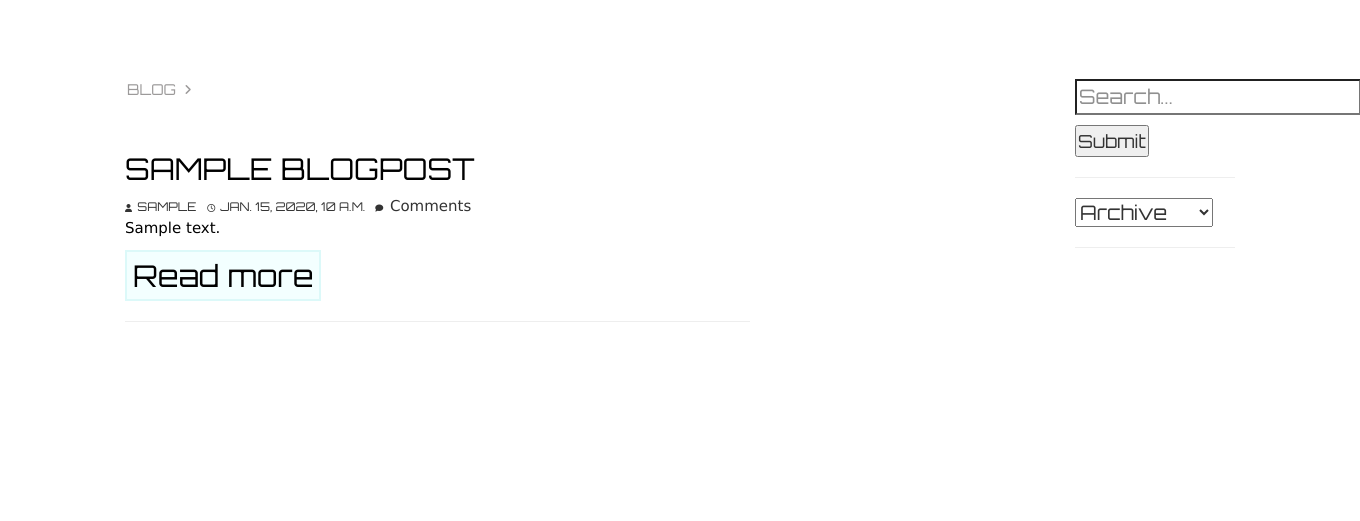
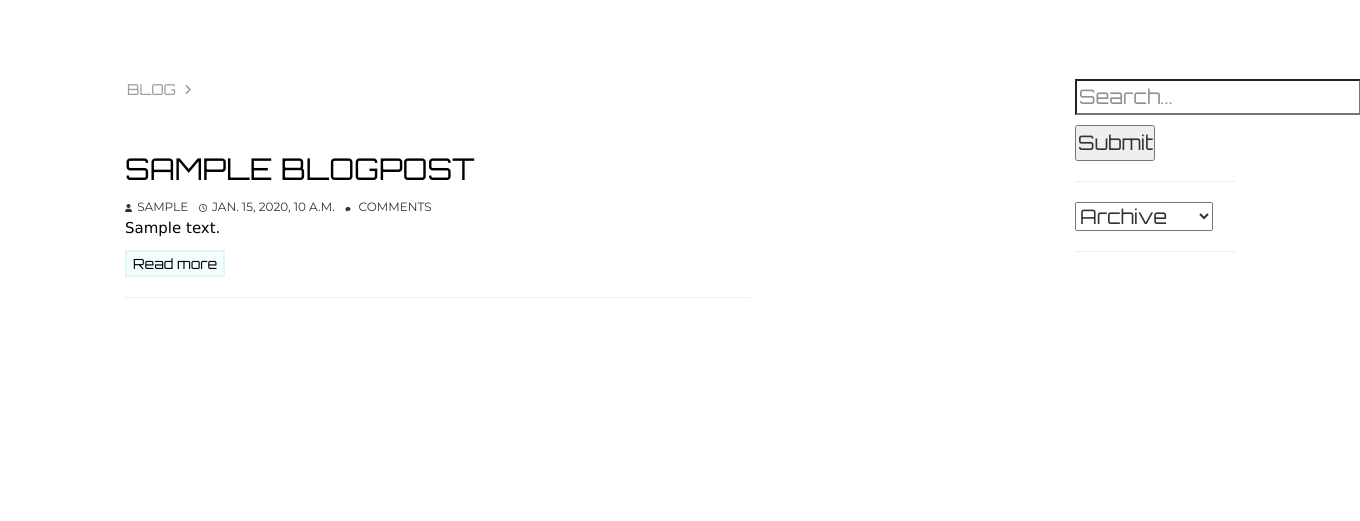
Before and after one commit to MKhimji/dtutorial, a Django app: page /home/ in a window 1360 px wide. Shown: the part 51-572 px from the top of the page. Run offline with Django 3.2, Linux system fonts and the light colour scheme; a user stored in the database is signed in; tables that the repository leaves empty hold one stand-in row (values such as "Sample post"); some libraries are stand-ins or nearby versions.

Commit message:
update css

```diff
--- a/home/templates/home/home.html
+++ b/home/templates/home/home.html
@@ -23,7 +23,7 @@
                 {{p.author.username|title}}</a></span>
 
             <span id = "clocks"><i class="fa fa-clock-o" aria-hidden="true"></i>{{p.date}}</span>
-	    <span><i class="fa fa-comment" aria-hidden="true"></i></span><a href="{% url 'home:view_blogpost_with_pk' year=p.date.year month=p.date.month day=p.date.day slug=p.slug %}#disqus_thread">
+	    <span><i class="fa fa-comment" aria-hidden="true"></i></span><a id = "fontcomment" href="{% url 'home:view_blogpost_with_pk' year=p.date.year month=p.date.month day=p.date.day slug=p.slug %}#disqus_thread">
 	   Comments</a>
 
         </div>
--- a/static/accounts/home.css
+++ b/static/accounts/home.css
@@ -66,7 +66,7 @@ button:hover{
 #readmore{
     color:black;
     font-family: 'Orbitron', sans-serif;
-    font-size:30px;
+    font-size:14px;
 }
 
 
@@ -92,9 +92,9 @@ button:hover{
 
 
 .fa-comment{
-    font-size:8px;
-    margin-left:5px;
-    margin-right:2px;
+    font-size:5px;
+    margin-left:6px;
+    margin-right:5px;
 }
 
 .fa.fa-angle-right{
@@ -106,7 +106,7 @@ button:hover{
 /* needed to create a span which is used for inline elements as i couldnt style the text next to the icons */
 
 #users{
-    font-family: 'Orbitron', sans-serif;
+    font-family: 'Montserrat', sans-serif;
     font-size:12px;
     text-transform: uppercase;
 
@@ -120,16 +120,16 @@ button:hover{
 }
 
 #clocks{
-    font-family: 'Orbitron', sans-serif;
+    font-family: 'Montserrat', sans-serif;
     font-size:12px;
     text-transform: uppercase;
 }
 
-#comments{
-    font-family: 'Orbitron', sans-serif;
+#fontcomment{
+
+    font-family: 'Montserrat', sans-serif;
     font-size:12px;
     text-transform: uppercase;
-
 }
 
  @media only screen and (max-width: 768px) {
--- a/static/accounts/login.css
+++ b/static/accounts/login.css
@@ -1,5 +1,5 @@
 body{
-    background: url(http://wallpapercave.com/wp/b4NResJ.jpg)no-repeat center center;
+    background: url(https://wallpapercave.com/wp/b4NResJ.jpg)no-repeat center center;
     background-size:cover;
     background-position: 0px 0px;
 
@@ -192,7 +192,7 @@ top:30px;
 
 
    body{
-    background: url(http://wallpapercave.com/wp/b4NResJ.jpg)no-repeat;
+    background: url(https://wallpapercave.com/wp/b4NResJ.jpg)no-repeat;
 
      }
 
--- a/static/accounts/styles.css
+++ b/static/accounts/styles.css
@@ -167,11 +167,19 @@ hr {
 input[type='submit']{
     font-family: 'Orbitron', sans-serif;
     margin-top:10px;
-    font-size:18px;
-    padding-bottom:0px;
-    padding-left:1px;
-    padding-right:1px;
-}
+    font-size:20px;
+    width:80px;
+    text-align: center;
+    padding:1px 1px;
+
+
+
+
+
+   }
+
+
+
 
 
 input[type='search']{
```
Also changed, not shown: static/accounts/reset_password.css (+16 -11 lines), static/accounts/reset_password_done.css (+3 -9 lines).
